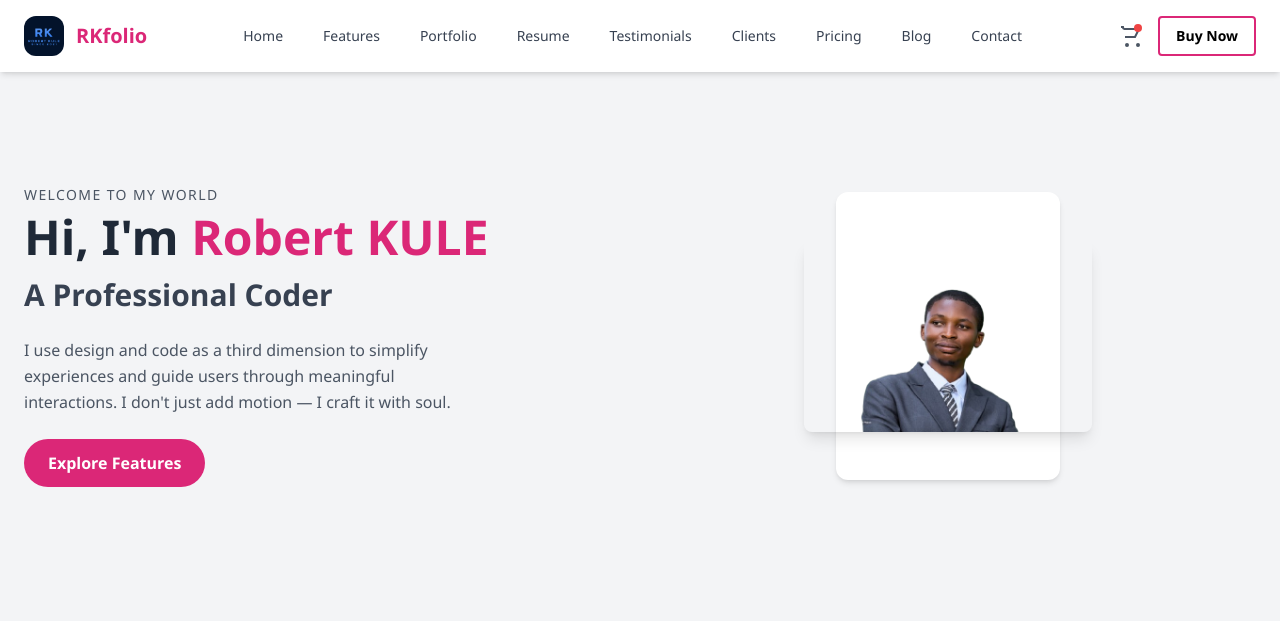
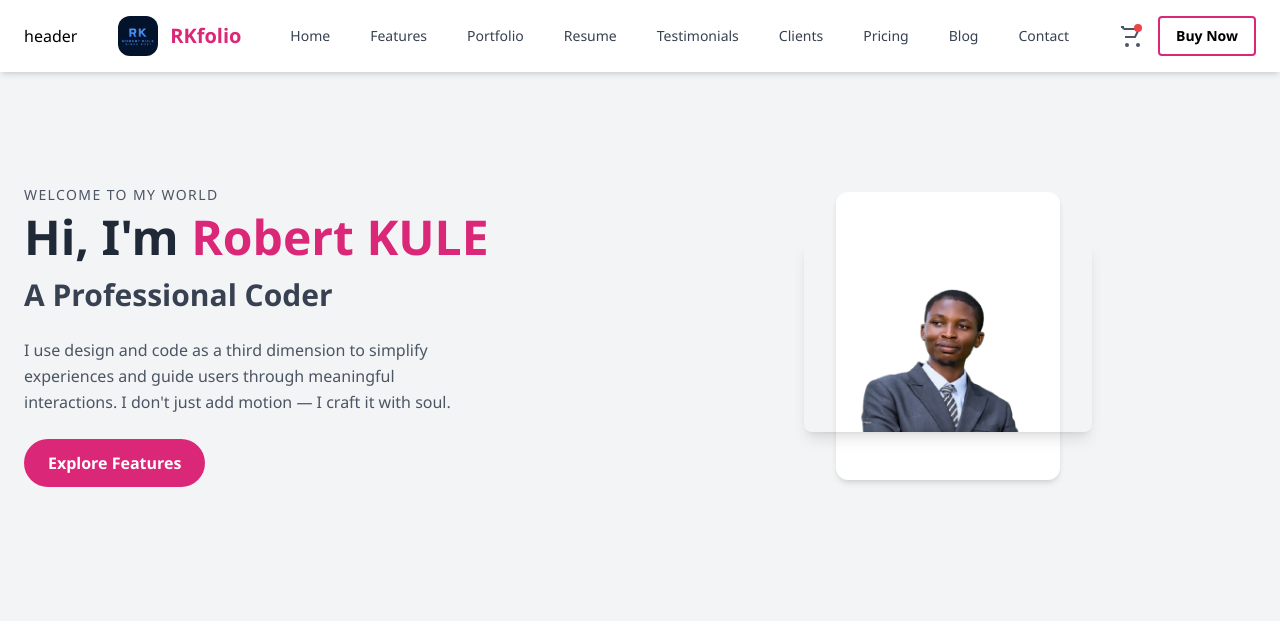
Before and after one commit to RobertKule/RK, a website: page index.html in a window 1280 px wide. Shown: the top 621 px of the page. Drawn offline with Linux system fonts and the light colour scheme.

Commit message:
fix: add missing header content in the HTML structure

```diff
--- a/index.html
+++ b/index.html
@@ -37,7 +37,7 @@
 <body>
     <header class="w-full bg-white shadow-md fixed top-0 left-0 z-50">
         <div class="max-w-7xl mx-auto flex items-center justify-between px-4 sm:px-6 py-4">
-
+            header
             <!-- Logo + Profil -->
             <div class="flex items-center space-x-3">
                 <img src="assets/images/logo.png" alt="Robert KULE Logo" class="w-10 h-10 rounded-xl object-cover" />
```
